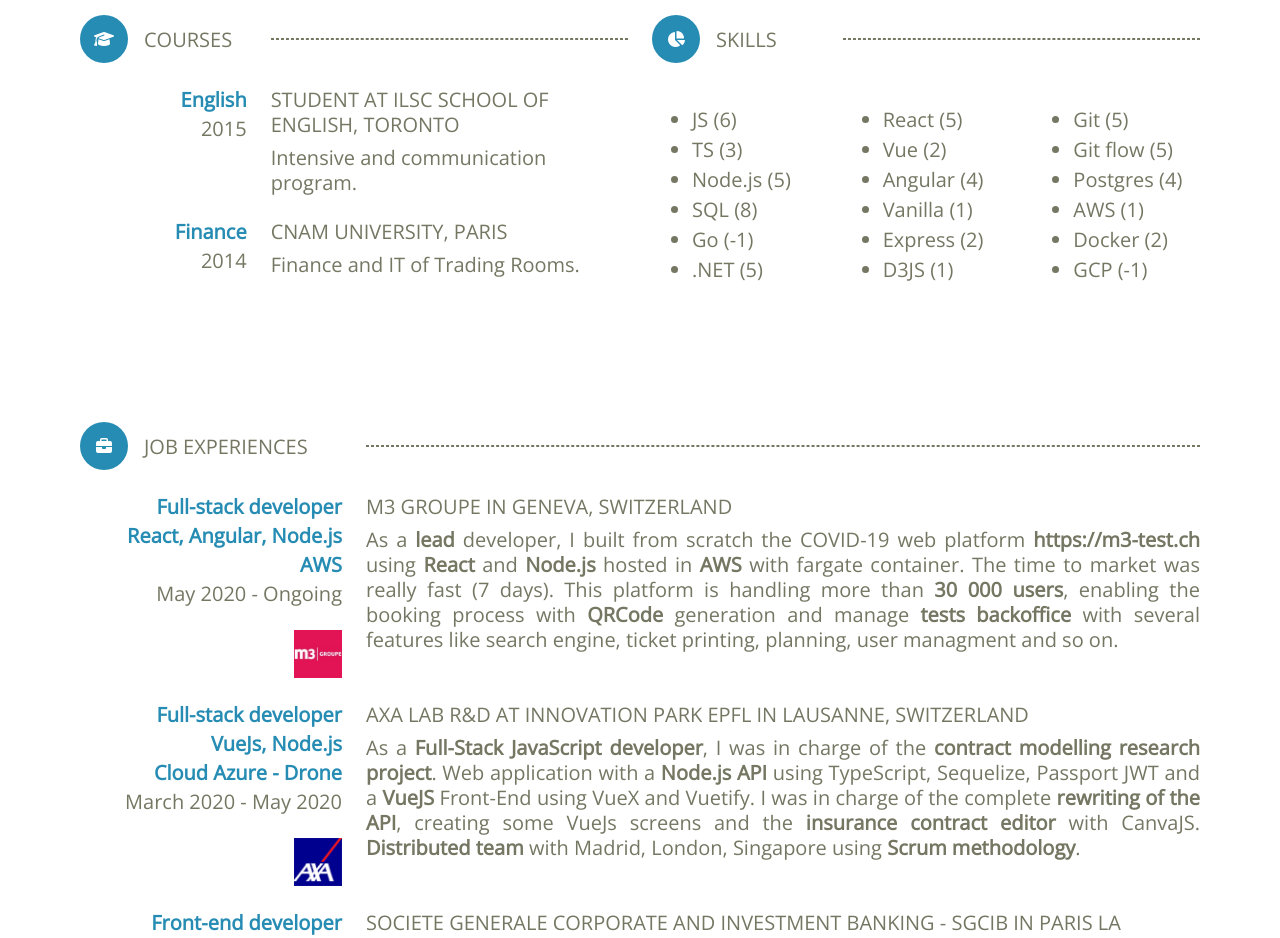
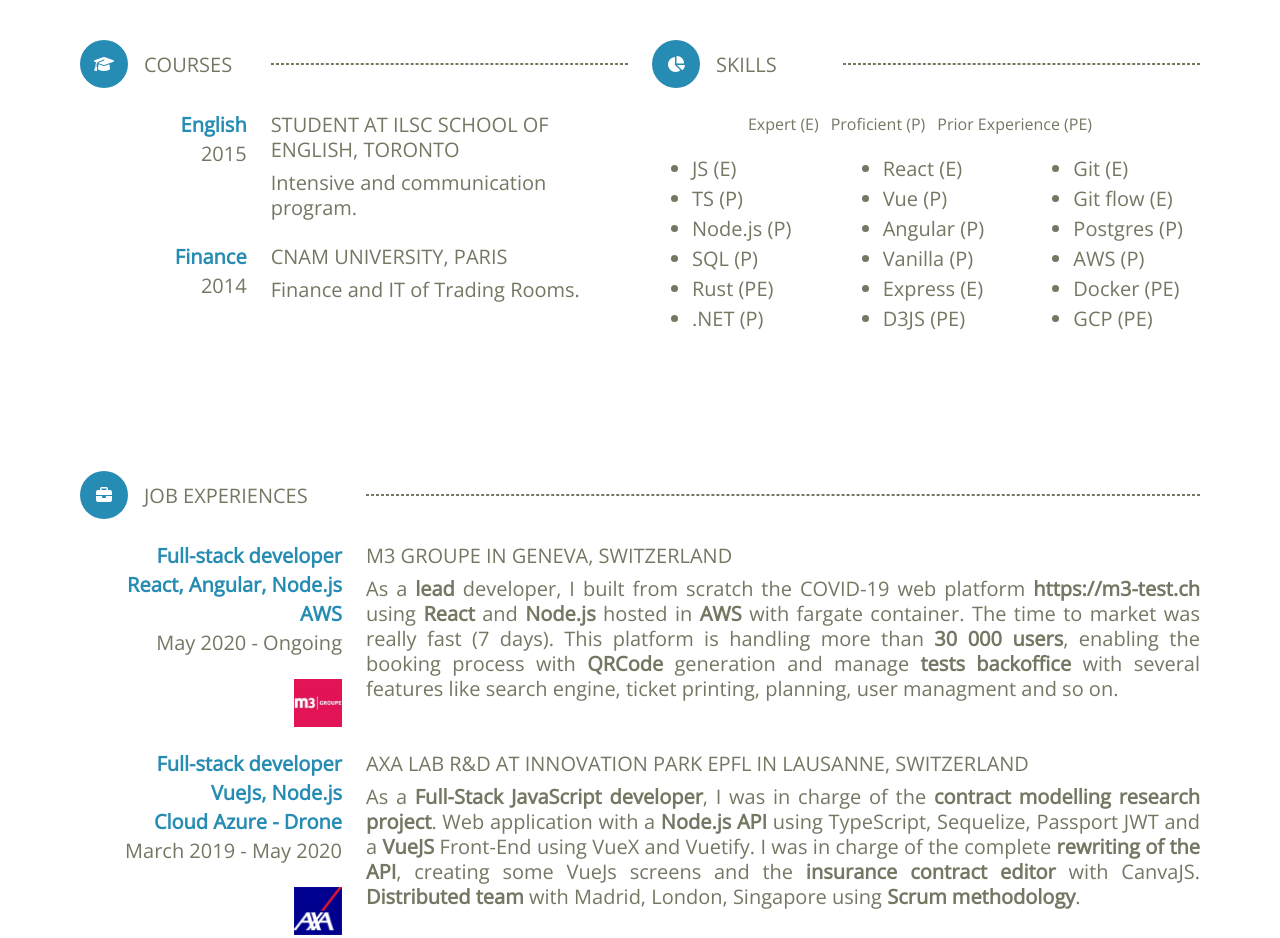
Before and after one commit to acrifolium/resume, a website built with webpack: page src/index.html in a window 1280 px wide. Shown: the part 1269-2207 px from the top of the page. Built offline with nearby package versions, Linux system fonts and the light colour scheme; files whose address does not match are found by name.

Commit message:
fix date error

```diff
--- a/src/index.html
+++ b/src/index.html
@@ -93,10 +93,10 @@
                         <div class="columns">
                             <div class="column>">
                                 <div class="subtitle is-uppercase is-size-4 mb-2">
-                                    Senior Software engineer
+                                    Software engineer
                                 </div>
                                 <div class="subtitle is-uppercase is-size-4 has-text-weight-bold">
-                                    Full-Stack JavaScript Developer - React - Vue - Node.js
+                                    Full-Stack JavaScript Developer - React - Vue - Node.js - Rust
                                 </div>
                             </div>
                         </div>
@@ -127,7 +127,7 @@
                 <div class="subtitle has-text-justified">
                     <p><span class="has-text-weight-bold">Senior Software engineer</span> with over <span class="has-text-weight-bold">13 years'</span> of experience with a <span class="has-text-weight-bold">passion</span> for Front-end development, especially on reactive libraries like <span class="has-text-weight-bold">React</span> and <span class="has-text-weight-bold">Vue</span>.</p>
                     <br/>
-                    <p>Actively <span class="has-text-weight-bold">monitoring</span> new <span class="has-text-weight-bold">trends and technologies</span>, I built my <span class="has-text-weight-bold">own stack</span> to test and review the latest ideas. Main components being <span class="has-text-weight-bold">React</span>, Cypress, Jest, <span class="has-text-weight-bold">CSS-in-js</span>, DataViz with D3JS, <span class="has-text-weight-bold">HighChartJS</span>, ThreeJS to name a few.</p>
+                    <p>Actively <span class="has-text-weight-bold">monitoring</span> new <span class="has-text-weight-bold">trends and technologies</span>, I built my <span class="has-text-weight-bold">own stack</span> to test and review the latest ideas. Main components being <span class="has-text-weight-bold">React</span>, Jest, <span class="has-text-weight-bold">CSS-in-js</span>, DataViz with <span class="has-text-weight-bold">D3JS</span>, HighChartJS, <span class="has-text-weight-bold">Rust</span> for <span class="has-text-weight-bold">general-purpose</span> language to name a few.</p>
                     <br/>
                     <p>On top of working with <span class="has-text-weight-bold">frontend technologies</span>, I'm also specialized in designing modern <span class="has-text-weight-bold">UI/UX</span> for my applications, implementing <span class="has-text-weight-bold">backend</span> features with <span class="has-text-weight-bold">Node.js</span>, deploying to the Cloud, especially with <span class="has-text-weight-bold">GCP</span>, and leveraging their various <span class="has-text-weight-bold">APIs</span>, while implementing DevOps best practices such as <span class="has-text-weight-bold">Kubernetes</span>.</p>
                     <br/>
@@ -256,40 +256,46 @@
                             </div>
                         </div>
 
+                        <div class="is-flex is-justify-content-center is-size-6">
+                            <span class="mr-3">Expert (E)</span>
+                            <span class="mr-3">Proficient (P)</span>
+                            <span class="mr-3">Prior Experience (PE)</span>
+                        </div>
+
                         <div class="columns">
                             <div class="column is-flex is-flex-direction-column">
                                 <div class="content subtitle">
                                     <ul>
-                                        <li>JS (6)</li>
-                                        <li>TS (3)</li>
-                                        <li>Node.js (5)</li>
-                                        <li>SQL (8)</li>
-                                        <li>Go (-1)</li>
-                                        <li>.NET (5)</li>
+                                        <li>JS (E)</li>
+                                        <li>TS (P)</li>
+                                        <li>Node.js (P)</li>
+                                        <li>SQL (P)</li>
+                                        <li>Rust (PE)</li>
+                                        <li>.NET (P)</li>
                                     </ul>
                                 </div>
                             </div>
                             <div class="column is-flex is-flex-direction-column">
                                 <div class="content subtitle">
                                     <ul>
-                                        <li>React (5)</li>
-                                        <li>Vue (2)</li>
-                                        <li>Angular (4)</li>
-                                        <li>Vanilla (1)</li>
-                                        <li>Express (2)</li>
-                                        <li>D3JS (1)</li>
+                                        <li>React (E)</li>
+                                        <li>Vue (P)</li>
+                                        <li>Angular (P)</li>
+                                        <li>Vanilla (P)</li>
+                                        <li>Express (E)</li>
+                                        <li>D3JS (PE)</li>
                                     </ul>
                                 </div>
                             </div>
                             <div class="column is-flex is-flex-direction-column">
                                 <div class="content subtitle">
                                     <ul>
-                                        <li>Git (5)</li>
-                                        <li>Git flow (5)</li>
-                                        <li>Postgres (4)</li>
-                                        <li>AWS (1)</li>
-                                        <li>Docker (2)</li>
-                                        <li>GCP (-1)</li>
+                                        <li>Git (E)</li>
+                                        <li>Git flow (E)</li>
+                                        <li>Postgres (P)</li>
+                                        <li>AWS (P)</li>
+                                        <li>Docker (PE)</li>
+                                        <li>GCP (PE)</li>
                                     </ul>
                                 </div>
                             </div>
@@ -340,7 +346,7 @@
                         <span class="subtitle has-text-primary has-text-weight-bold mb-1">Full-stack developer</span>
                         <span class="subtitle has-text-primary has-text-weight-bold mb-1">VueJs, Node.js</span>
                         <span class="subtitle has-text-primary has-text-weight-bold mb-1">Cloud Azure - Drone</span>
-                        <span class="subtitle">March 2020 - May 2020</span>
+                        <span class="subtitle">March 2019 - May 2020</span>
                         <figure class="image is-48x48">
                             <img src="assets/images/axa.png" />
                         </figure>
```
Also changed, not shown: README.md.
